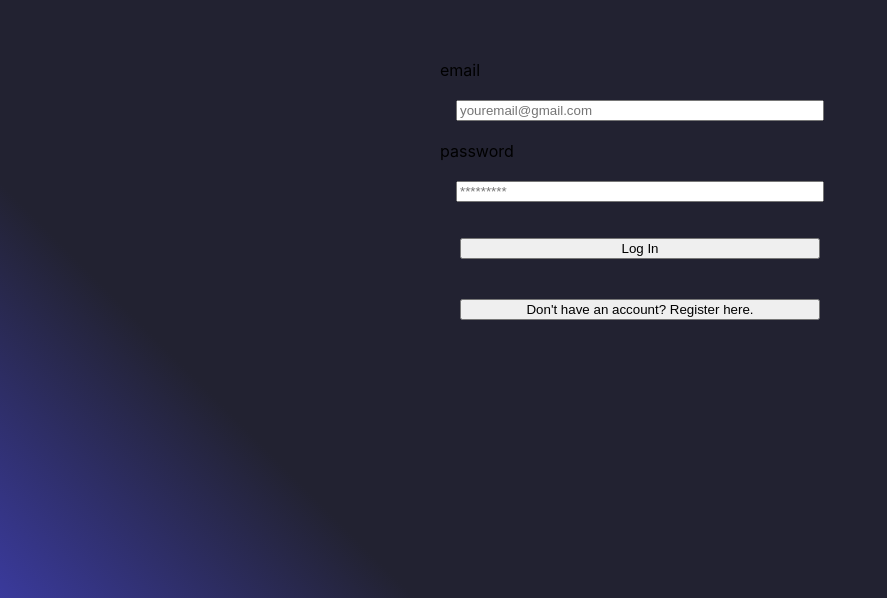
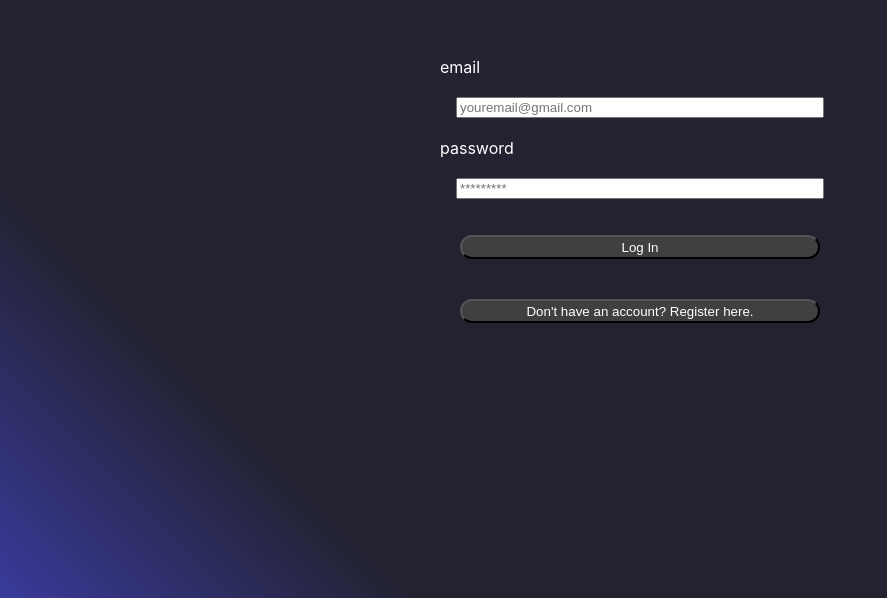
Before and after one commit to MartinAnteRogosic/PROGI_23_24-Projekt_G21_i_G22_Kompletici-Digitalizacija, a React (Create React App) app in the folder Frontend/login-register/: page / in a window 1280 px wide. Shown: the part 202-800 px from the top of the page, without its empty margins (0-887 px from the left). Built offline with nearby package versions, Linux system fonts and the light colour scheme.

Commit message:
Add login.css and button styling

```diff
--- /dev/null
+++ b/Frontend/login-register/src/components/Login.css
@@ -0,0 +1,12 @@
+.form-container button{
+    background-color: rgb(65, 63, 63);
+    color: #fff;
+    height: 1.5rem;
+    border-radius: 2em;
+}
+.form-container button:hover{
+    transform: scale(1.2);
+}
+.form-container label{
+    color: #fff;
+}
--- a/Frontend/login-register/src/components/Login.jsx
+++ b/Frontend/login-register/src/components/Login.jsx
@@ -3,6 +3,7 @@ import { useNavigate } from 'react-router-dom';
 import { userContext } from "../userContext";
 import { useContext } from "react";
 import { API } from "../api";
+import "./Login.css";
 
 export const Login = (props) => {
   const [email, setEmail] = useState('');
```
